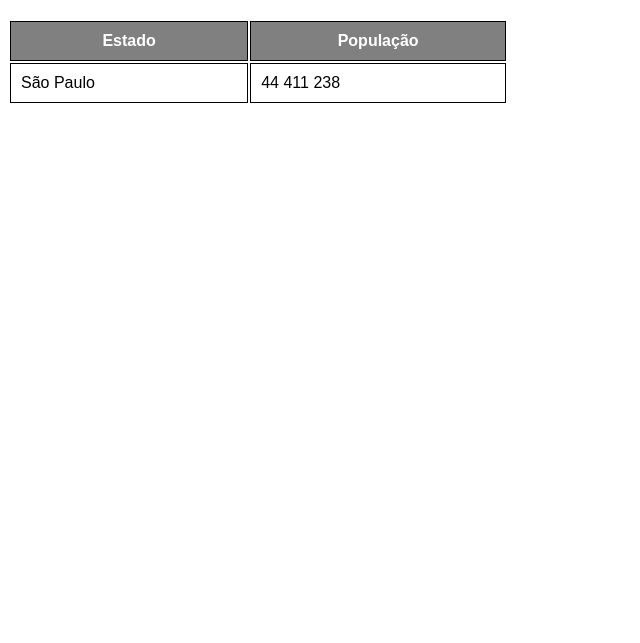
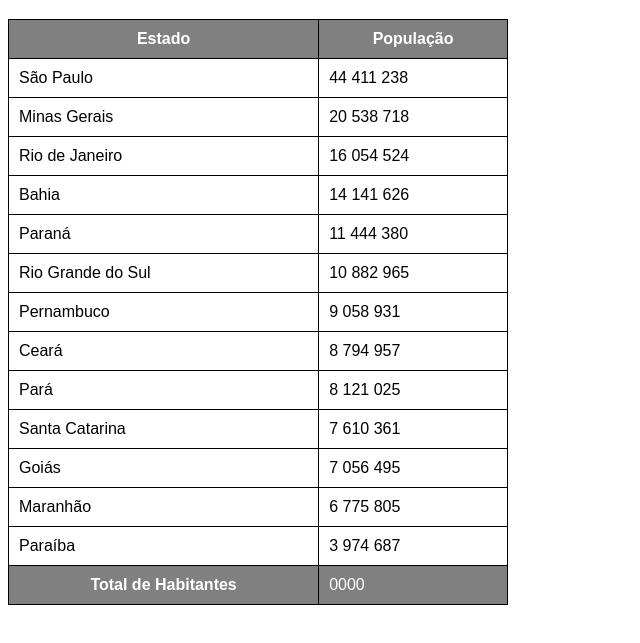
Before and after one commit to cesar0609/html-css, a plain HTML site: page exercicios/ex023/tabela002.html in a window 1280 px wide. Shown: the part 61-704 px from the top of the page, without its empty margins (0-640 px from the left). Drawn offline with Linux system fonts and the light colour scheme.

Commit message:
Update tabela002.html

```diff
--- a/exercicios/ex023/tabela002.html
+++ b/exercicios/ex023/tabela002.html
@@ -11,6 +11,7 @@
 
       table {
         width: 500px;
+        border-collapse: collapse;
       }
 
       td,
@@ -19,7 +20,8 @@
         padding: 10px;
       }
 
-      thead {
+      thead,
+      tfoot {
         background-color: gray;
         color: white;
       }
@@ -50,8 +52,61 @@
           <td>São Paulo</td>
           <td>44 411 238</td>
         </tr>
+        <tr>
+          <td>Minas Gerais</td>
+          <td>20 538 718</td>
+        </tr>
+        <tr>
+          <td>Rio de Janeiro</td>
+          <td>16 054 524</td>
+        </tr>
+        <tr>
+          <td>Bahia</td>
+          <td>14 141 626</td>
+        </tr>
+        <tr>
+          <td>Paraná</td>
+          <td>11 444 380</td>
+        </tr>
+        <tr>
+          <td>Rio Grande do Sul</td>
+          <td>10 882 965</td>
+        </tr>
+        <tr>
+          <td>Pernambuco</td>
+          <td>9 058 931</td>
+        </tr>
+        <tr>
+          <td>Ceará</td>
+          <td>8 794 957</td>
+        </tr>
+        <tr>
+          <td>Pará</td>
+          <td>8 121 025</td>
+        </tr>
+        <tr>
+          <td>Santa Catarina</td>
+          <td>7 610 361</td>
+        </tr>
+        <tr>
+          <td>Goiás</td>
+          <td>7 056 495</td>
+        </tr>
+        <tr>
+          <td>Maranhão</td>
+          <td>6 775 805</td>
+        </tr>
+        <tr>
+          <td>Paraíba</td>
+          <td>3 974 687</td>
+        </tr>
       </tbody>
-      <tfoot></tfoot>
+      <tfoot>
+        <tr>
+          <th>Total de Habitantes</th>
+          <td>0000</td>
+        </tr>
+      </tfoot>
     </table>
   </body>
 </html>
```
